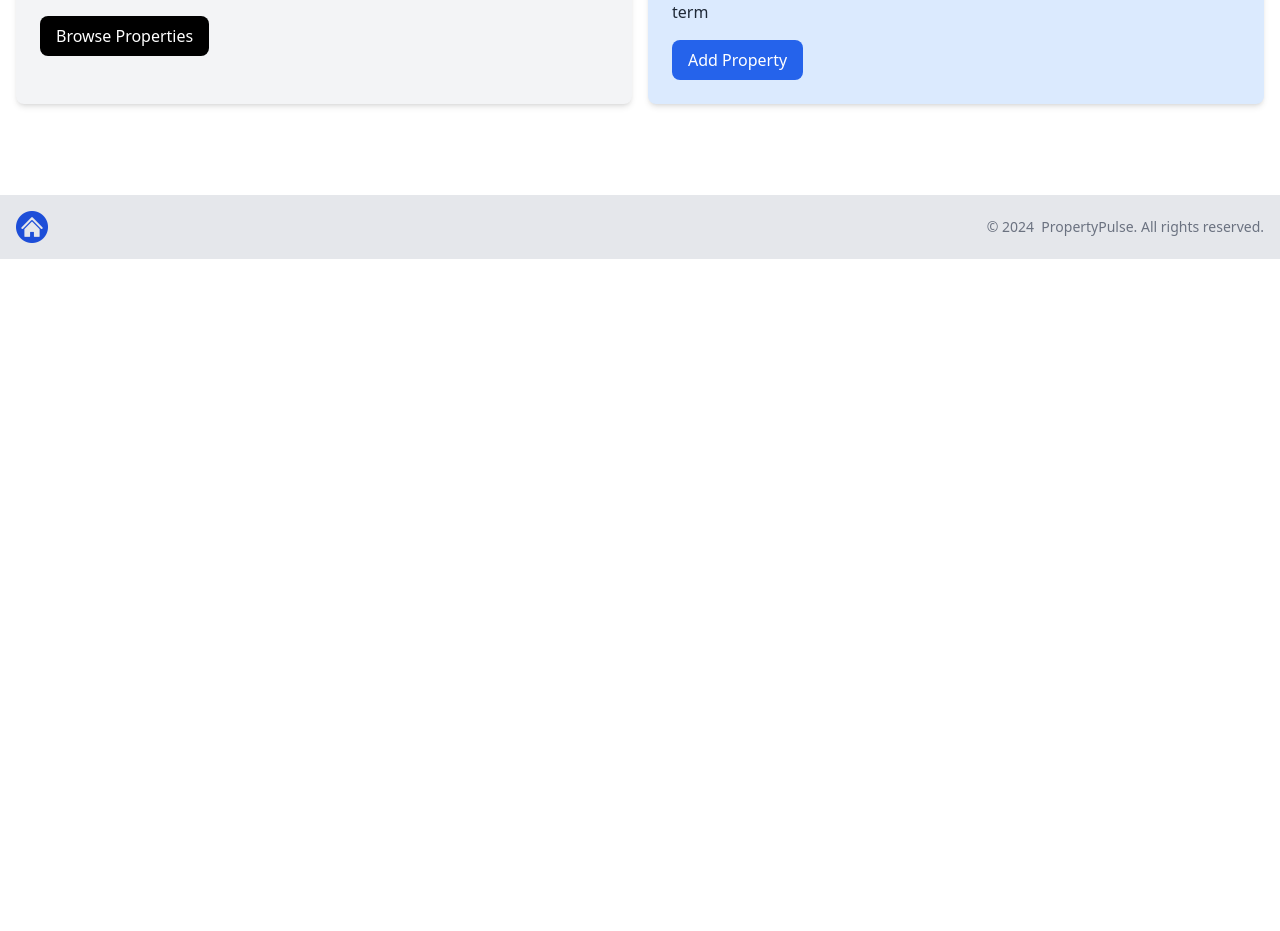
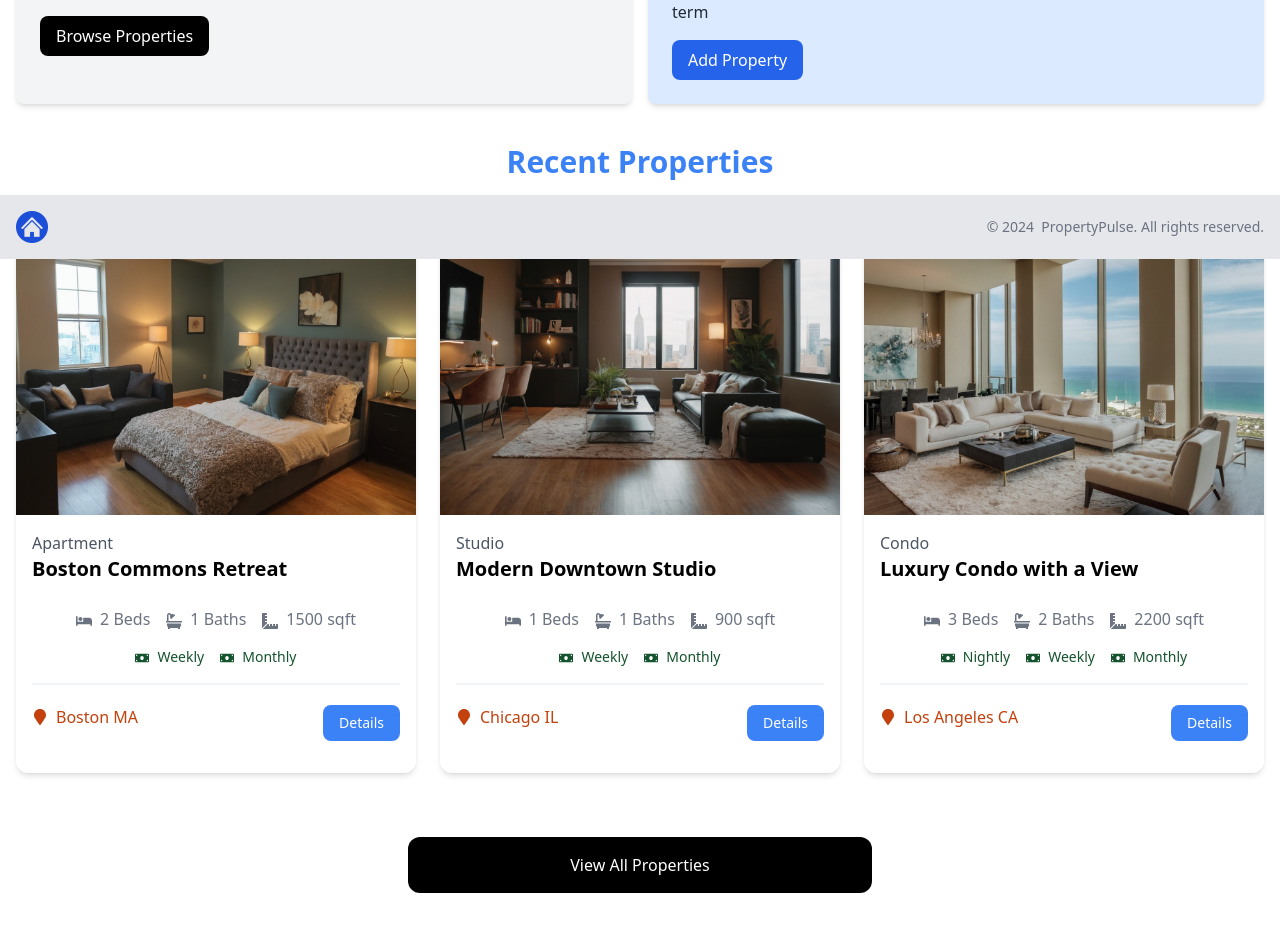
Before and after one commit to federicoalfano/PropertyPulseTutorial, a Next.js app: page / in a window 1280 px wide. Shown: the part 541-1472 px from the top of the page. Before the commit the page ends 821 px from the top, so only its background shows below. Built offline with nearby package versions, Linux system fonts and the light colour scheme.

Commit message:
Lesson 16 Recent properties

```diff
--- a/app/page.jsx
+++ b/app/page.jsx
@@ -1,13 +1,15 @@
 import React from "react";
 import Hero from "@/components/Hero";
 import InfoBoxes from "@/components/InfoBoxes";
+import HomeProperties from "../components/HomeProperties";
 const HomePage = () => {
-    return (
-        <>
-            <Hero/>
-            <InfoBoxes/>
-        </>
-    );
+  return (
+    <>
+      <Hero />
+      <InfoBoxes />
+      <HomeProperties />
+    </>
+  );
 };
 
 export default HomePage;
--- /dev/null
+++ b/components/HomeProperties.jsx
@@ -0,0 +1,39 @@
+import React from "react";
+import properties from "@/properties.json";
+import PropertyCard from "@/components/PropertyCard";
+import Link from "next/link";
+const HomeProperties = () => {
+  const recentProperties = properties
+    .sort(() => Math.random() - Math.random())
+    .slice(0, 3);
+  return (
+    <>
+      <section className="px-4 py-6">
+        <div className="container-xl lg:container m-auto">
+          <h2 className="text-3xl font-bold text-blue-500 mb-6 text-center">
+            Recent Properties
+          </h2>
+          <div className="grid grid-cols-1 md:grid-cols-3 gap-6">
+            {recentProperties.length === 0 ? (
+              <p>No Properties Found</p>
+            ) : (
+              recentProperties.map((property) => (
+                <PropertyCard key={property._id} property={property} />
+              ))
+            )}
+          </div>
+        </div>
+      </section>
+      <section className="m-auto max-w-lg my-10 px-6">
+        <Link
+          href="/properties"
+          className="block bg-black text-white text-center py-4 px-6 rounded-xl hover:bg-gray-700"
+        >
+          View All Properties
+        </Link>
+      </section>
+    </>
+  );
+};
+
+export default HomeProperties;
```
